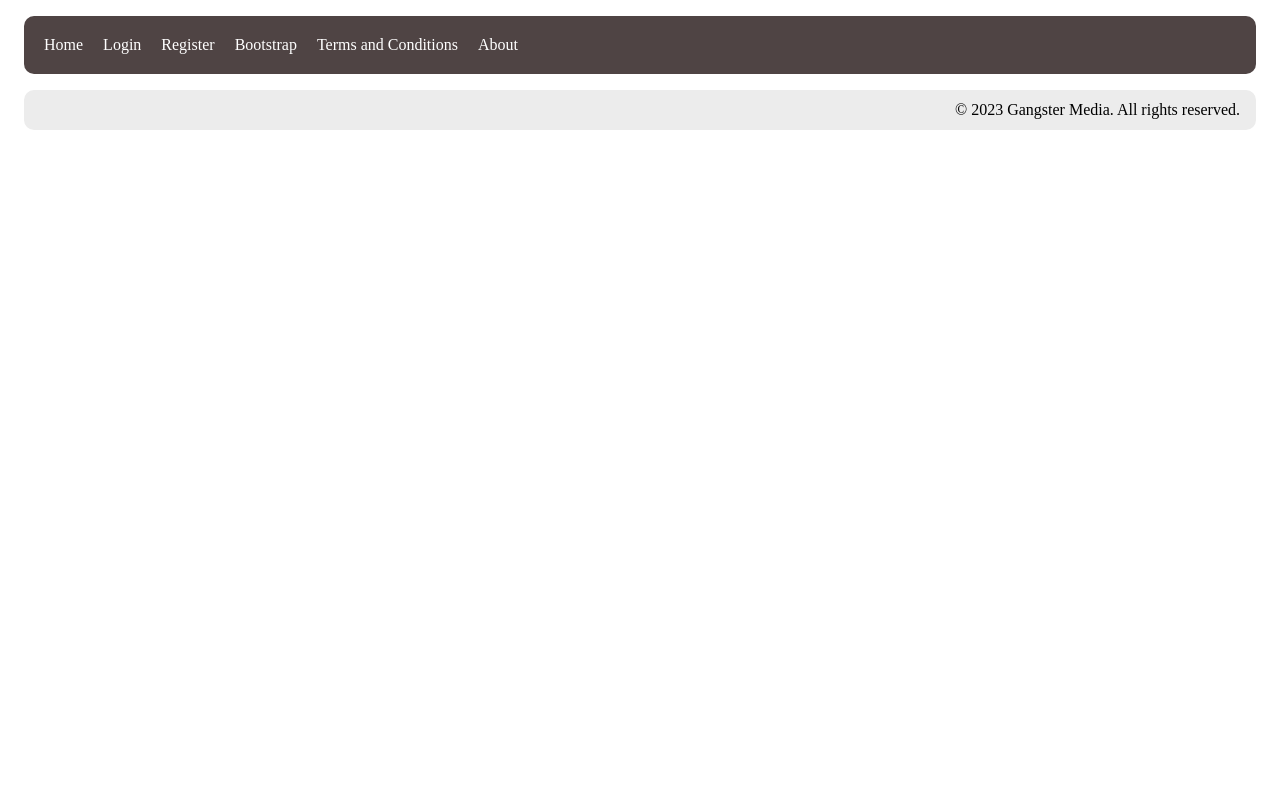
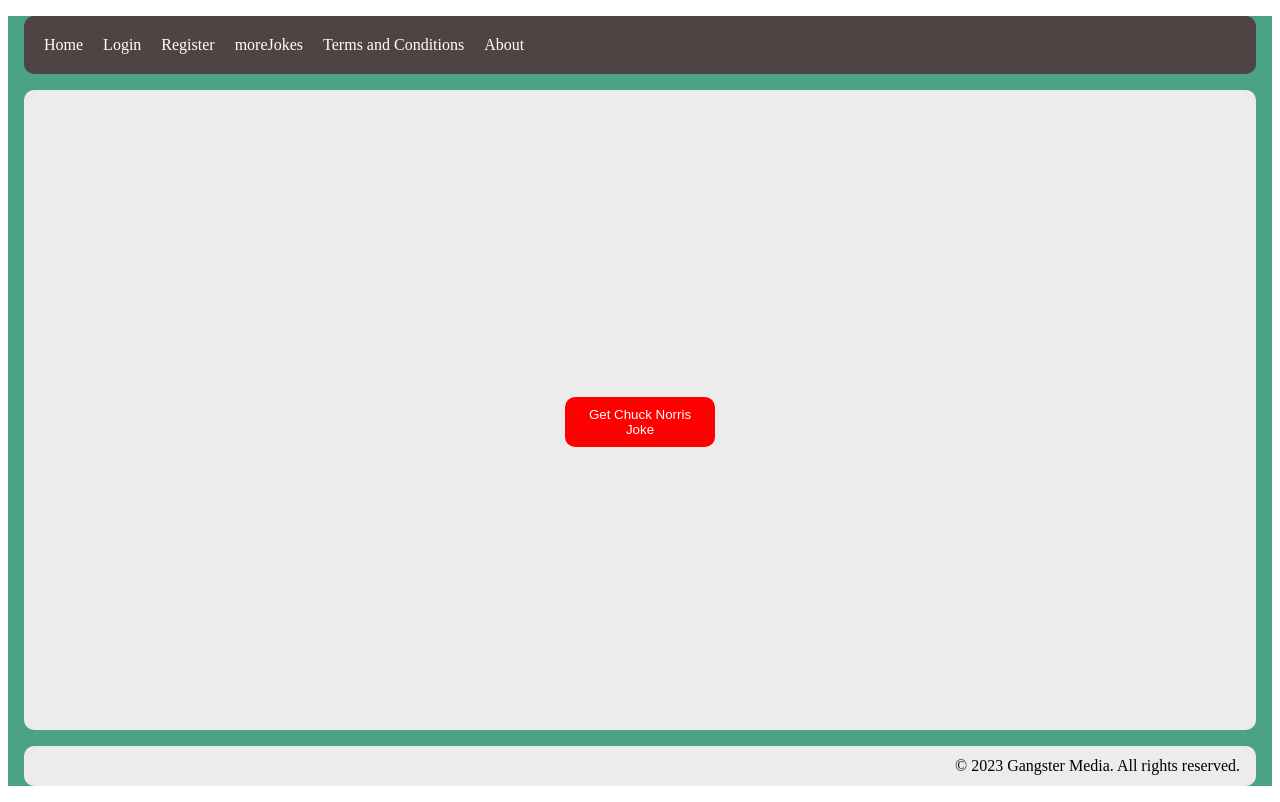
Before and after one commit to zazicekx/jokeWeb, a React (Create React App) app: page /moreJokes in a window 1280 px wide. Built offline with nearby package versions, Linux system fonts and the light colour scheme.

Commit message:
upgraded jokes from chuck

```diff
--- a/src/App.js
+++ b/src/App.js
@@ -3,17 +3,18 @@ import { BrowserRouter as Router, Route, Routes } from "react-router-dom";
 import WelcomePage from "./pages/WelcomePage";
 import Footer from "./components/Footer"
 import NotImplementedYet from "./pages/NotImplementedYet";
-import Bootstrap from "./pages/Bootstrap";
+import Bootstrap from "./pages/moreJokes";
+import "./CSS/app.css"
 
 function App() {
   return (
-    <div>
+    <div className="wholePage">
       <Router>
         <Header />
           <Routes>
             <Route path={"/"} element={<WelcomePage />} />
             <Route path={"/login"} element={<NotImplementedYet /> } />
-            <Route path={"/bootstrap"} element={<Bootstrap /> } />
+            <Route path={"/moreJokes"} element={<Bootstrap /> } />
             <Route path={"/terms&cond"} element={<NotImplementedYet /> } />
             <Route path={"/about"} element={<NotImplementedYet /> } />
             <Route path={"/register"} element={<NotImplementedYet /> } />
--- /dev/null
+++ b/src/CSS/app.css
@@ -0,0 +1,5 @@
+.wholePage {
+    background-color: rgb(75, 162, 133);
+    height: 100%;
+    width: 100%;
+}
--- a/src/CSS/footer.css
+++ b/src/CSS/footer.css
@@ -9,6 +9,7 @@
     margin-top: 2vh;
     margin-left: 2vh;
     margin-right: 2vh;
+    margin-bottom: 2vh;
 }
 
 .companyText {
--- a/src/CSS/jokebutton.css
+++ b/src/CSS/jokebutton.css
@@ -2,7 +2,7 @@
     display: flex;
     align-items: center;
     flex-direction: column;
-    height: 50vh;
+    height: 80vh;
     justify-content: center;
     background-color: #ececec;
     border-radius: 10px;
--- a/src/components/Header.js
+++ b/src/components/Header.js
@@ -14,8 +14,8 @@ function Header() {
                 <Link className="headerLink" to="/register">
                     Register
                 </Link>
-                <Link className="headerLink" to="/bootstrap">
-                    Bootstrap
+                <Link className="headerLink" to="/moreJokes">
+                    moreJokes
                 </Link>
                 <Link className="headerLink" to="/terms&cond">
                     Terms and Conditions
--- a/src/index.js
+++ b/src/index.js
@@ -1,5 +1,5 @@
 import { createRoot } from 'react-dom/client';
-
+import "./CSS/index.css"
 
 import './index.css';
 import App from './App';
--- a/src/pages/bootstrap.js
+++ /dev/null
@@ -1,20 +0,0 @@
-import 'bootstrap'
-import ApiFetcher from '../functions/ApiFetcher';
-
-const Bootstrap = () => {
-    const jokeApiUrl = 'https://icanhazdadjoke.com/';
-
-    const extractJoke = (responseData) => {
-      const jokeMatch = responseData.match(/<p>(.*?)<\/p>/);
-      return jokeMatch ? jokeMatch[1] : 'No joke found';
-    };
-
-    return (
-      <div>
-        <h1>Dad Joke of the Day</h1>
-        <ApiFetcher url={jokeApiUrl} dataExtractor={extractJoke} />
-      </div>
-    );
-  };
-
-export default Bootstrap
--- /dev/null
+++ b/src/pages/moreJokes.js
@@ -0,0 +1,44 @@
+import 'bootstrap'
+import { useState } from "react";
+
+const Bootstrap = () => {
+  const [joke, setJoke] = useState('');
+  const [isVisible, setIsVisible] = useState(false);
+  const [timerId, setTimerId] = useState(null);
+
+  const startTimer = (setVisibleFunction) => {
+    return setTimeout(() => {
+      setVisibleFunction(false);
+    }, 8000);
+  };
+
+  const fetchJoke = async () => {
+    try {
+      const response = await fetch('https://api.api-ninjas.com/v1/chucknorris?', {
+        headers: {
+          Accept: 'application/json',
+                  'X-Api-Key': 'Spa8XXDE1dqkDJDOTlGXUQ==2k1Oq9DejYYJrFYd'
+        },
+      });
+      const data = await response.json();
+      setJoke(data.joke);
+      setIsVisible(true);
+
+      clearTimeout(timerId); // Clear the previous timer
+      const newTimerId = startTimer(setIsVisible); // Start a new timer
+      setTimerId(newTimerId);
+
+    } catch (error) {
+      console.error('Error fetching joke:', error);
+    }
+  };
+
+  return (
+    <div className="jokeButtonContainer">
+      <button onClick={fetchJoke} className="jokeButton">Get Chuck Norris Joke</button>
+      {isVisible && <p>{joke}</p>}
+    </div>
+  );
+}
+
+export default Bootstrap
```
Also changed, not shown: src/CSS/index.css (added), src/pages/WelcomePage.js (indentation only).
